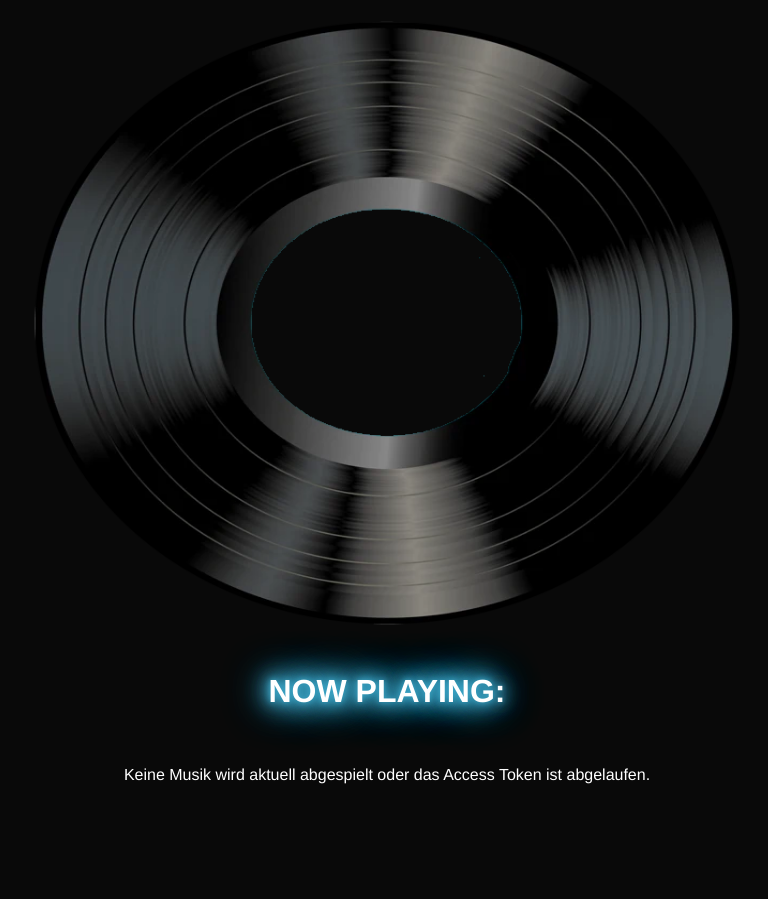
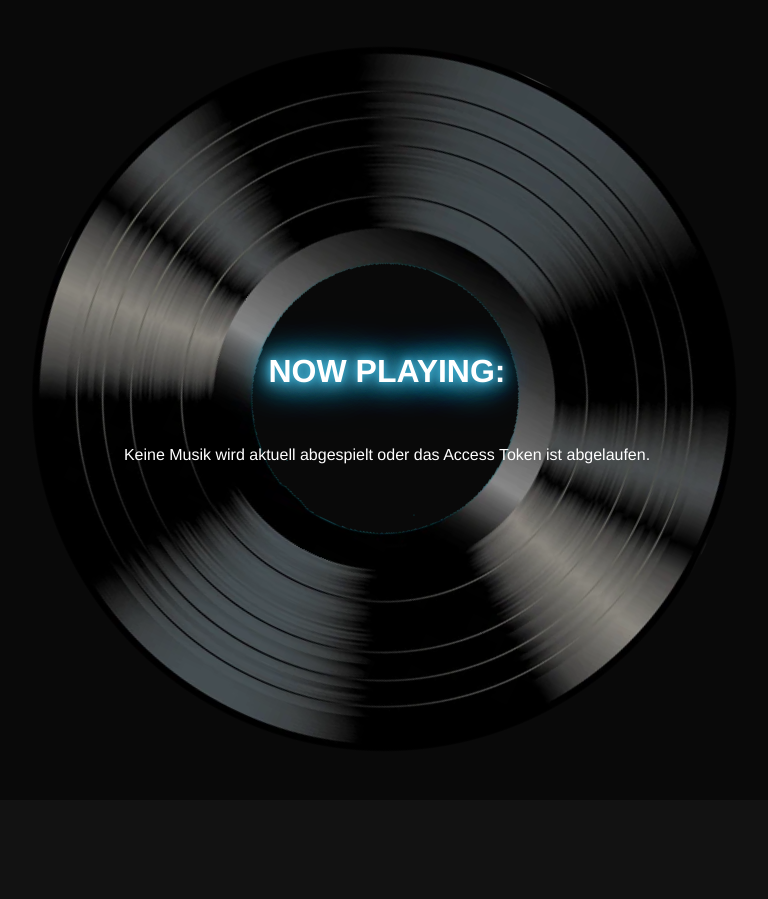
Before and after one commit to gurkenpeter/Spotiview, a Flask app: template templates/index.html in a window 1280 px wide. Shown: the whole page, without its empty margins (253-1021 px from the left). Before the commit the page ends 784 px from the top, so only its background shows below. Run offline with Flask 3, Linux system fonts and the light colour scheme; the template is opened without the code that fills it, so the values that code supplies are empty; parts of the project's set-up code (start-up, migrations or seed data) failed here and were passed over.

Commit message:
Update index.html

```diff
--- a/templates/index.html
+++ b/templates/index.html
@@ -45,10 +45,10 @@
         }
 
         .vinyl-container {
-            position: relative;
+            position: absolute;
             width: 750px; /* Größe der Schallplatte */
             height: 750px; /* Größe der Schallplatte */
-            /* display: flex;
+            display: flex;
             justify-content: center;
             align-items: center;
             animation: rotate 5s linear infinite; /* Rotation des Containers */
```
